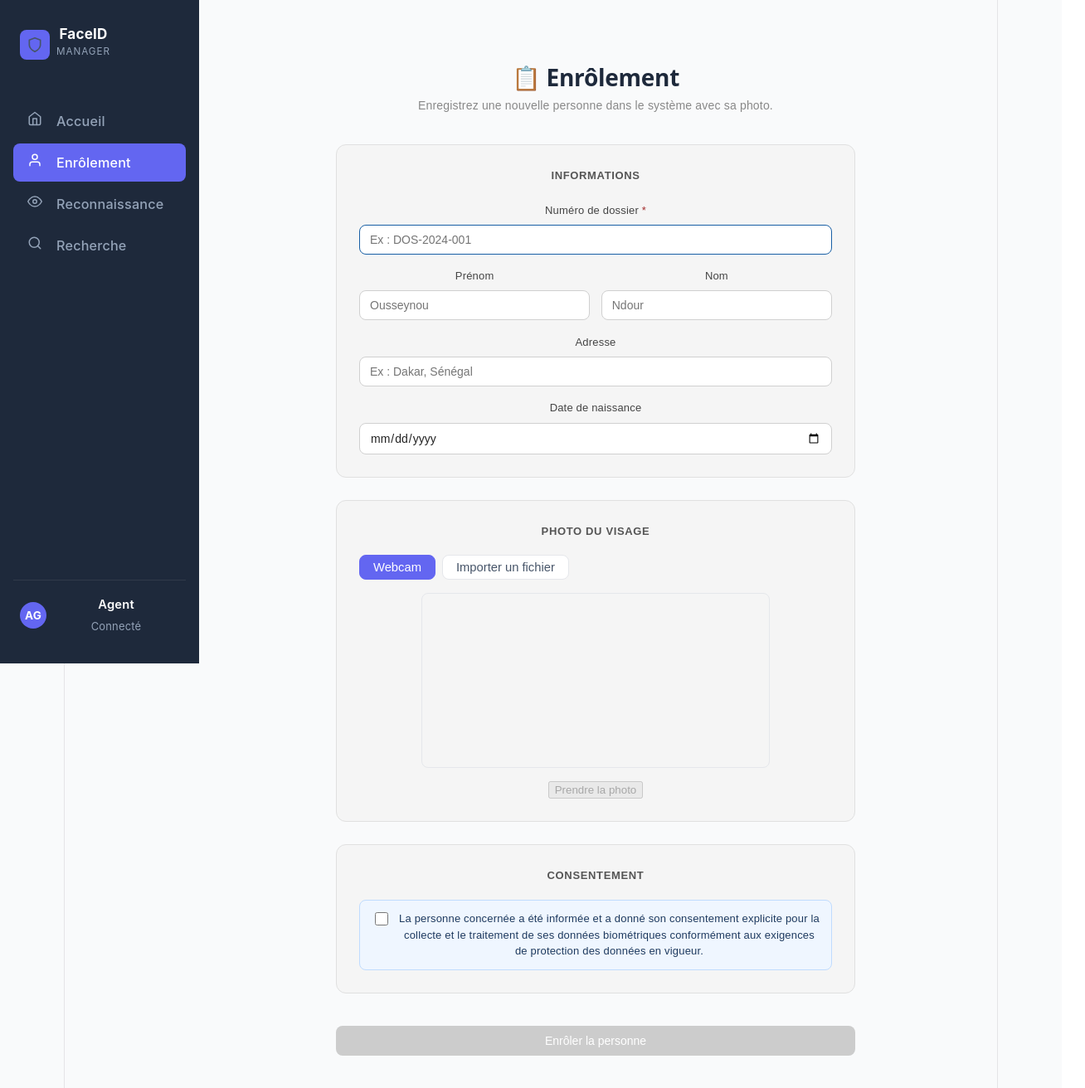
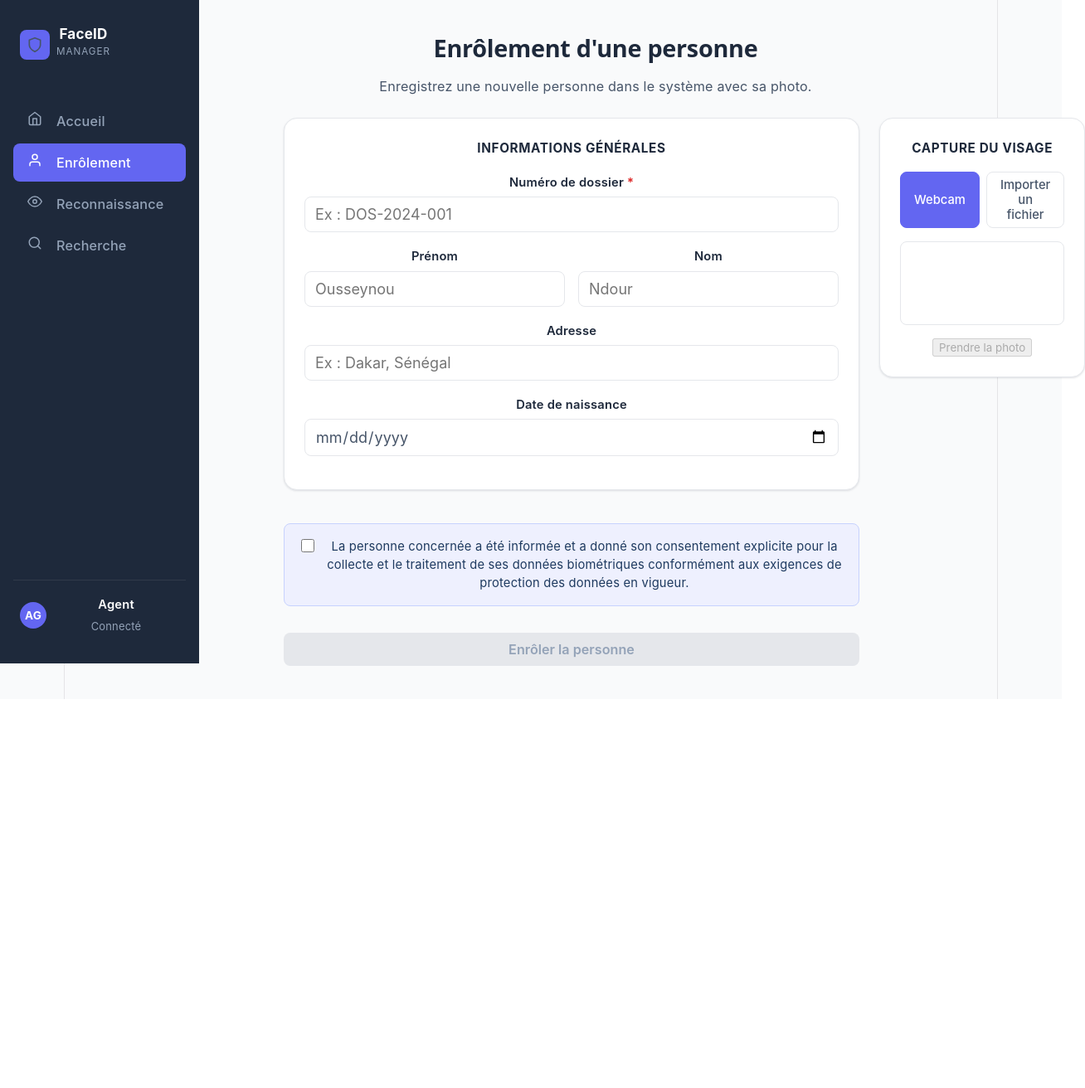
Before and after one commit to EmilyK30/facial-recognition-client, a React (Vite) app: page /register in a window 1280 px wide. Shown: the top 1312 px of the page at 83% size, 1308 px wide, since content can reach past the window. After the commit the page ends 843 px from the top, so only its background shows below. Built offline with nearby package versions, Linux system fonts and the light colour scheme; no server answers.

Commit message:
Harmonisation Register.jsx : layout 2 colonnes, classes CSS

```diff
--- a/src/pages/Register.jsx
+++ b/src/pages/Register.jsx
@@ -1,142 +1,20 @@
 import { useState } from "react";
 import WebcamCapture from "../components/webcam/WebcamCapture";
+import Loader from "../components/common/Loader";
+import ErrorAlert from "../components/common/ErrorAlert";
 import { registerPerson, getErrorMessage } from "../services/api";
 
-// ─── Styles (même convention que Recognize.jsx) ───────────────────────────────
-const styles = {
-  page: {
-    padding: "2rem 1.5rem",
-    maxWidth: 680,
-    margin: "0 auto",
-    fontFamily: "sans-serif",
-  },
-  title: { fontSize: 28, fontWeight: 600, margin: "0 0 0.25rem" },
-  sub: { fontSize: 14, color: "#888", margin: "0 0 2rem" },
-
-  section: {
-    background: "#f5f5f5",
-    border: "1px solid #e0e0e0",
-    borderRadius: 12,
-    padding: "1.5rem",
-    marginBottom: "1.5rem",
-  },
-  sectionTitle: {
-    fontSize: 13,
-    fontWeight: 600,
-    color: "#555",
-    textTransform: "uppercase",
-    letterSpacing: "0.05em",
-    margin: "0 0 1rem",
-  },
-
-  // Formulaire
-  fieldGroup: { display: "flex", flexDirection: "column", gap: "0.75rem" },
-  row: { display: "flex", gap: "0.75rem" },
-  label: { fontSize: 13, fontWeight: 500, color: "#444", marginBottom: 4, display: "block" },
-  input: {
-    width: "100%",
-    padding: "9px 12px",
-    border: "1px solid #d0d0d0",
-    borderRadius: 8,
-    fontSize: 14,
-    color: "#222",
-    background: "#fff",
-    boxSizing: "border-box",
-    outline: "none",
-  },
-  inputRequired: {
-    width: "100%",
-    padding: "9px 12px",
-    border: "1px solid #185FA5",
-    borderRadius: 8,
-    fontSize: 14,
-    color: "#222",
-    background: "#fff",
-    boxSizing: "border-box",
-    outline: "none",
-  },
-
-  // Consentement
-  consentBox: {
-    display: "flex",
-    alignItems: "flex-start",
-    gap: 10,
-    background: "#EFF6FF",
-    border: "1px solid #BFDBFE",
-    borderRadius: 8,
-    padding: "12px 14px",
-    marginTop: "0.5rem",
-  },
-  consentText: { fontSize: 13, color: "#1E3A5F", lineHeight: 1.5, margin: 0 },
-  checkbox: { marginTop: 2, accentColor: "#185FA5", width: 16, height: 16, flexShrink: 0 },
-
-  // Boutons
-  btnPrimary: {
-    marginTop: 12,
-    width: "100%",
-    padding: "10px 0",
-    background: "#185FA5",
-    color: "#fff",
-    border: "none",
-    borderRadius: 8,
-    fontSize: 14,
-    fontWeight: 500,
-    cursor: "pointer",
-  },
-  btnDisabled: {
-    marginTop: 12,
-    width: "100%",
-    padding: "10px 0",
-    background: "#ccc",
-    color: "#fff",
-    border: "none",
-    borderRadius: 8,
-    fontSize: 14,
-    cursor: "not-allowed",
-  },
-
-  // Feedback
-  error: {
-    color: "#A32D2D",
-    background: "#FCEBEB",
-    border: "1px solid #F7C1C1",
-    borderRadius: 8,
-    padding: "10px 14px",
-    marginTop: 12,
-    fontSize: 14,
-  },
-  success: {
-    color: "#0F6E56",
-    background: "#ECFDF5",
-    border: "1px solid #A7F3D0",
-    borderRadius: 8,
-    padding: "14px",
-    marginTop: 12,
-    fontSize: 14,
-  },
-  successName: { fontWeight: 600, fontSize: 15, marginBottom: 4 },
-  successDetail: { color: "#555", fontSize: 13, margin: "2px 0" },
-};
-
-// ─── Composant principal ──────────────────────────────────────────────────────
 function Register() {
-  // Champs du formulaire
   const [numeroDossier, setNumeroDossier] = useState("");
   const [prenom, setPrenom] = useState("");
   const [nom, setNom] = useState("");
   const [adresse, setAdresse] = useState("");
   const [dateNaissance, setDateNaissance] = useState("");
-
-  // Photo
   const [file, setFile] = useState(null);
-
-  // Consentement
   const [consent, setConsent] = useState(false);
-
-  // État de la requête
   const [loading, setLoading] = useState(false);
   const [error, setError] = useState("");
-  const [success, setSuccess] = useState(null); // { personne }
+  const [success, setSuccess] = useState(null);
 
   const canSubmit = numeroDossier.trim() && file && consent && !loading;
 
@@ -148,11 +26,9 @@ function Register() {
 
   const handleSubmit = async () => {
     if (!canSubmit) return;
-
     setLoading(true);
     setError("");
     setSuccess(null);
-
     try {
       const data = await registerPerson({
         numeroDossier: numeroDossier.trim(),
@@ -163,7 +39,6 @@ function Register() {
         file,
       });
       setSuccess(data.personne);
-      // Réinitialise le formulaire après succès
       setNumeroDossier("");
       setPrenom("");
       setNom("");
@@ -179,24 +54,28 @@ function Register() {
   };
 
   return (
-    <div style={styles.page}>
-      <h1 style={styles.title}>📋 Enrôlement</h1>
-      <p style={styles.sub}>
+    <div>
+      <div className="page-header">
+        <h1>Enrôlement d'une personne</h1>
+        <p className="page-header__subtitle">
           Enregistrez une nouvelle personne dans le système avec sa photo.
         </p>
+      </div>
 
-      {/* ── Section 1 : Informations de la personne ── */}
-      <div style={styles.section}>
-        <p style={styles.sectionTitle}>Informations</p>
-        <div style={styles.fieldGroup}>
+      {/* Layout 2 colonnes : formulaire à gauche, webcam à droite */}
+      <div className="register-layout">
 
-          {/* Numéro de dossier — obligatoire */}
-          <div>
-            <label style={styles.label}>
-              Numéro de dossier <span style={{ color: "#A32D2D" }}>*</span>
+        {/* Colonne gauche : informations + consentement + bouton */}
+        <div className="register-layout__form">
+          <div className="panel">
+            <p className="panel__title">Informations générales</p>
+
+            <div className="field">
+              <label htmlFor="numeroDossier">
+                Numéro de dossier <span className="field__required">*</span>
               </label>
               <input
-              style={styles.inputRequired}
+                id="numeroDossier"
                 type="text"
                 placeholder="Ex : DOS-2024-001"
                 value={numeroDossier}
@@ -204,22 +83,21 @@ function Register() {
               />
             </div>
 
-          {/* Prénom + Nom */}
-          <div style={styles.row}>
-            <div style={{ flex: 1 }}>
-              <label style={styles.label}>Prénom</label>
+            <div className="field-row">
+              <div className="field">
+                <label htmlFor="prenom">Prénom</label>
                 <input
-                style={styles.input}
+                  id="prenom"
                   type="text"
                   placeholder="Ousseynou"
                   value={prenom}
                   onChange={(e) => setPrenom(e.target.value)}
                 />
               </div>
-            <div style={{ flex: 1 }}>
-              <label style={styles.label}>Nom</label>
+              <div className="field">
+                <label htmlFor="nom">Nom</label>
                 <input
-                style={styles.input}
+                  id="nom"
                   type="text"
                   placeholder="Ndour"
                   value={nom}
@@ -228,11 +106,10 @@ function Register() {
               </div>
             </div>
 
-          {/* Adresse */}
-          <div>
-            <label style={styles.label}>Adresse</label>
+            <div className="field">
+              <label htmlFor="adresse">Adresse</label>
               <input
-              style={styles.input}
+                id="adresse"
                 type="text"
                 placeholder="Ex : Dakar, Sénégal"
                 value={adresse}
@@ -240,69 +117,75 @@ function Register() {
               />
             </div>
 
-          {/* Date de naissance */}
-          <div>
-            <label style={styles.label}>Date de naissance</label>
+            <div className="field">
+              <label htmlFor="dateNaissance">Date de naissance</label>
               <input
-              style={styles.input}
+                id="dateNaissance"
                 type="date"
                 value={dateNaissance}
                 onChange={(e) => setDateNaissance(e.target.value)}
               />
             </div>
-
-        </div>
           </div>
 
-      {/* ── Section 2 : Photo ── */}
-      <div style={styles.section}>
-        <p style={styles.sectionTitle}>Photo du visage</p>
-        <WebcamCapture onCapture={handleCapture} />
-      </div>
-
-      {/* ── Section 3 : Consentement ── */}
-      <div style={styles.section}>
-        <p style={styles.sectionTitle}>Consentement</p>
-        <label style={styles.consentBox}>
+          {/* Consentement RGPD */}
+          <div className="consent-box">
             <input
               type="checkbox"
-            style={styles.checkbox}
+              id="consent"
               checked={consent}
               onChange={(e) => setConsent(e.target.checked)}
             />
-          <p style={styles.consentText}>
+            <label htmlFor="consent">
               La personne concernée a été informée et a donné son consentement
-            explicite pour la collecte et le traitement de ses données biométriques
-            conformément aux exigences de protection des données en vigueur.
-          </p>
+              explicite pour la collecte et le traitement de ses données
+              biométriques conformément aux exigences de protection des données
+              en vigueur.
             </label>
           </div>
 
-      {/* ── Bouton de soumission ── */}
           <button
+            className="btn"
             onClick={handleSubmit}
             disabled={!canSubmit}
-        style={canSubmit ? styles.btnPrimary : styles.btnDisabled}
+            style={{ width: "100%", marginTop: "var(--space-3)" }}
           >
-        {loading ? "⏳ Enregistrement en cours..." : "Enrôler la personne"}
+            {loading ? "Enregistrement en cours..." : "Enrôler la personne"}
           </button>
 
-      {/* ── Messages de retour ── */}
-      {error && <div style={styles.error}>{error}</div>}
+          {loading && <Loader text="Enregistrement en cours..." />}
+          {error && <ErrorAlert message={error} />}
 
           {success && (
-        <div style={styles.success}>
-          <p style={styles.successName}>
-            ✅ {success.prenom || ""} {success.nom || ""} enregistré(e) avec succès
+            <div className="success-alert" style={{ marginTop: "var(--space-3)" }}>
+              <div>
+                <strong>
+                  {success.prenom || ""} {success.nom || ""} enregistré(e) avec succès
+                </strong>
+                <p style={{ margin: "4px 0 0", fontSize: "0.85rem" }}>
+                  Dossier · {success.numero_dossier}
+                  {success.created_at && (
+                    <> · Le {new Date(success.created_at).toLocaleString("fr-FR")}</>
+                  )}
                 </p>
-          <p style={styles.successDetail}>Dossier · {success.numero_dossier}</p>
-          {success.created_at && (
-            <p style={styles.successDetail}>
-              Le {new Date(success.created_at).toLocaleString("fr-FR")}
+              </div>
+            </div>
+          )}
+        </div>
+
+        {/* Colonne droite : capture webcam */}
+        <div className="register-layout__webcam">
+          <div className="panel">
+            <p className="panel__title">Capture du visage</p>
+            <WebcamCapture onCapture={handleCapture} />
+            {file && (
+              <p className="register-layout__photo-ok">
+                Photo prête à l'envoi.
               </p>
             )}
           </div>
-      )}
+        </div>
+      </div>
     </div>
   );
 }
```
Lines whose indentation alone changed are shown as unchanged.
